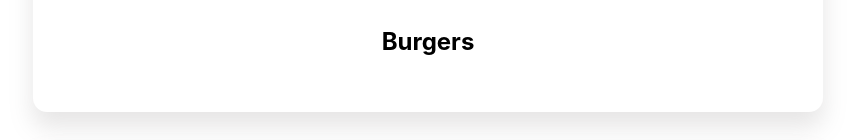
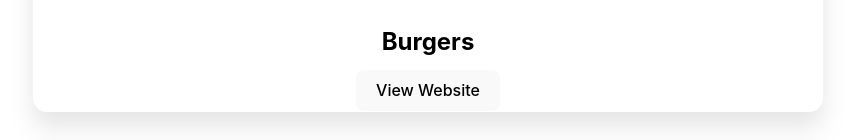
Before and after one commit to gabrielaliera/community_board, a React (Vite) app: page / in a window 1280 px wide. Shown: the part 515-655 px from the top of the page, without its empty margins (212-1067 px from the left). Built offline with nearby package versions, Linux system fonts and the light colour scheme.

Commit message:
Add button to view website

```diff
--- a/src/components/Card.jsx
+++ b/src/components/Card.jsx
@@ -7,6 +7,7 @@ const Card = (props) =>{
             <img className="truck" src={props.img} alt={props.alt}/>
             <h2>{props.name}</h2>
             <h3>{props.cuisine}</h3>
+            <a href={props.href}><button>View Website</button></a>
         </div>
     );
 
```
